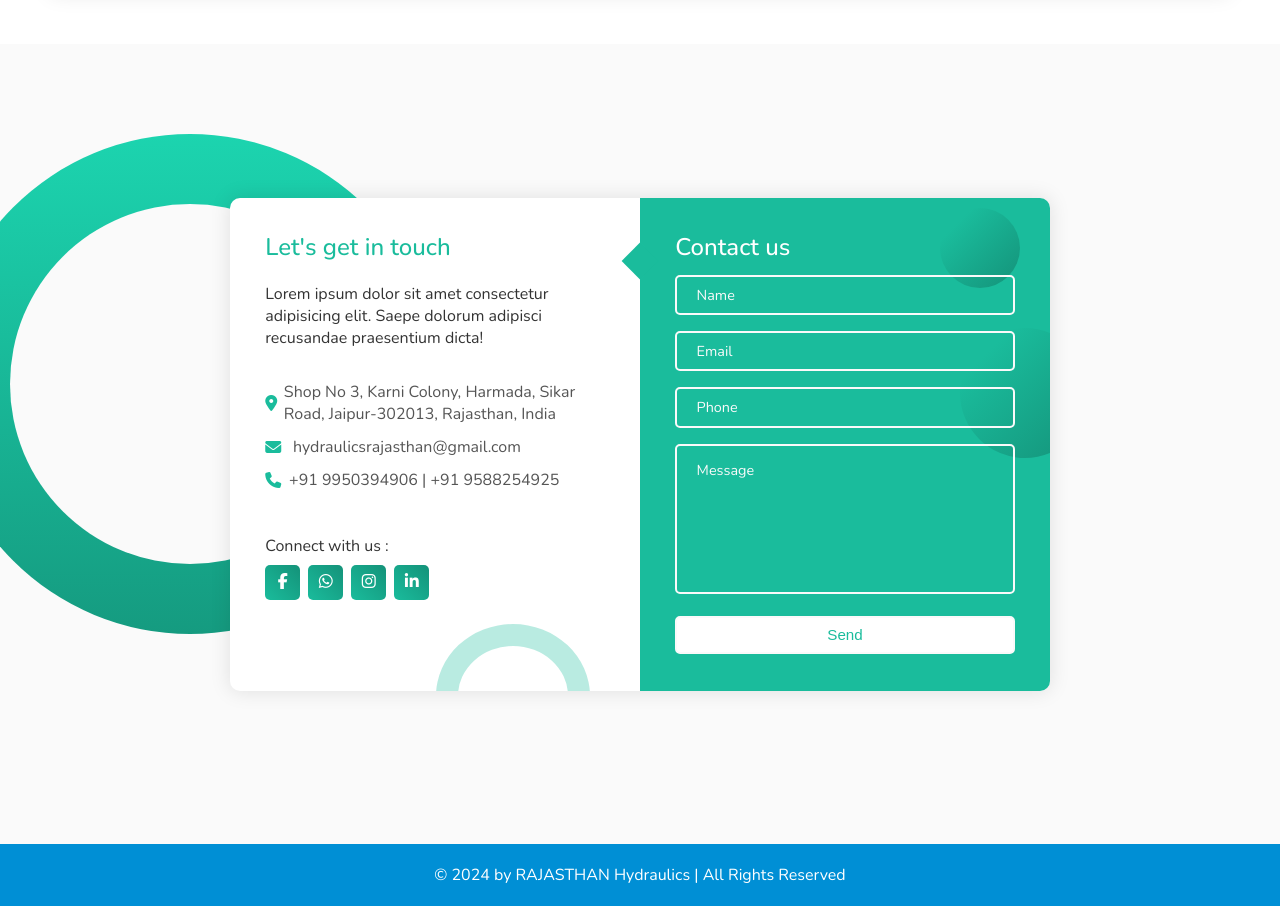
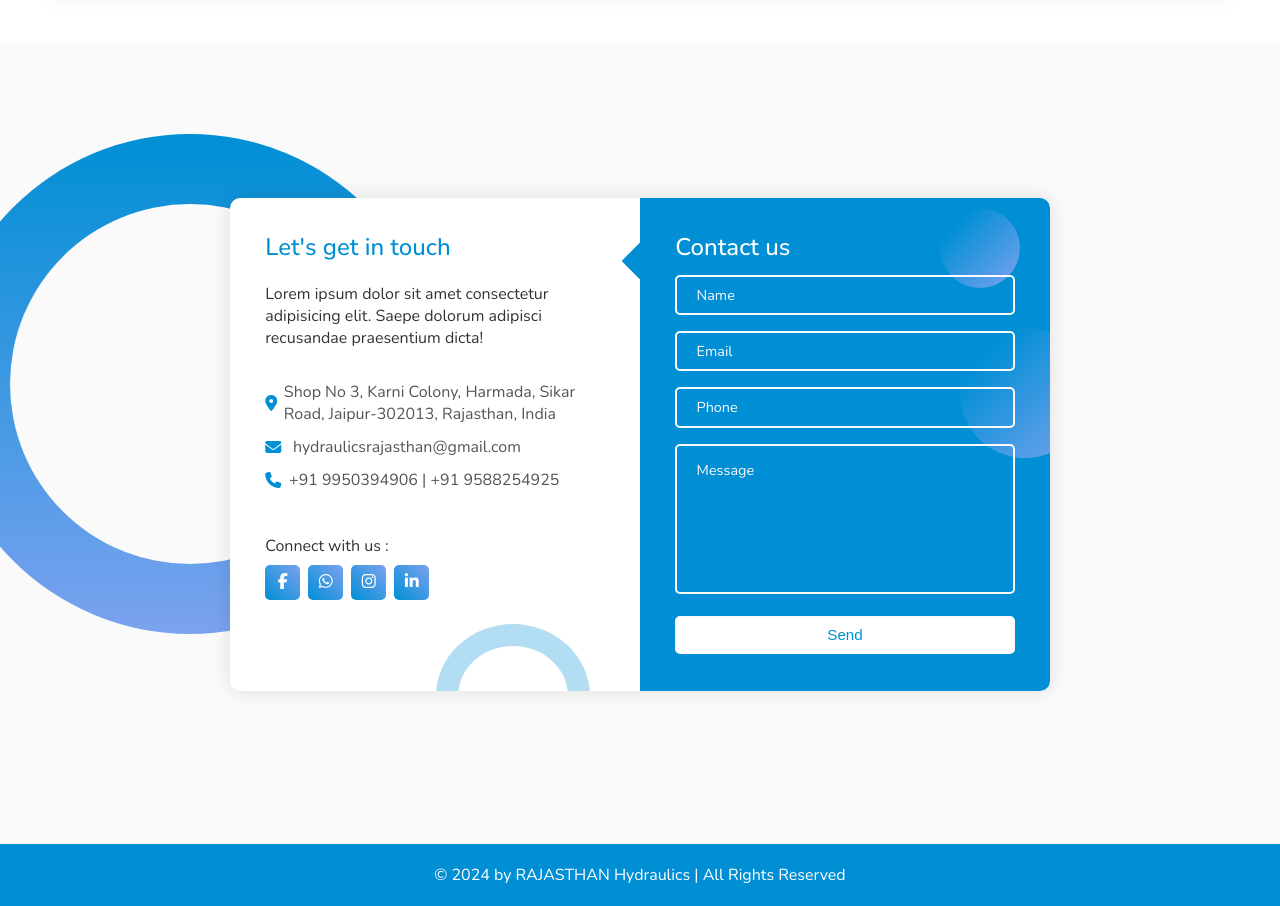
Before and after one commit to mohseenpathan258/main, a plain HTML site: page index.html in a window 1280 px wide. Shown: the part 2180-3086 px from the top of the page. Drawn offline with nearby package versions, Linux system fonts and the light colour scheme.

Commit message:
Update styles.css

```diff
--- a/styles.css
+++ b/styles.css
@@ -7,6 +7,7 @@ html{
     --darkgreen: green;
     --blue: #008fd5;
     --darkblue: darkblue;
+    --lightblue: #7ba2ef;
     --black: #000000;
     --gray: #575757;
     --white: #FFFFFF;
@@ -452,13 +453,14 @@ textarea {
 
 .contact-form {
     width: inherit;
-  background-color: #1abc9c;
+  /* background: #1abc9c; */
+  background: var(--blue);
   position: relative;
 }
 
 .circle {
   border-radius: 50%;
-  background: linear-gradient(135deg, transparent 20%, #149279);
+  background: linear-gradient(135deg, transparent 20%, var(--lightblue));
   position: absolute;
 }
 
@@ -481,7 +483,8 @@ textarea {
   position: absolute;
   width: 26px;
   height: 26px;
-  background-color: #1abc9c;
+  /* background: #1abc9c; */
+  background: var(--blue);
   transform: rotate(45deg);
   top: 50px;
   left: -13px;
@@ -553,7 +556,8 @@ textarea.input {
   background-color: #fff;
   border: 2px solid #fafafa;
   font-size: 0.95rem;
-  color: #1abc9c;
+  /* color: #1abc9c; */
+  color: var(--blue);
   line-height: 1;
   border-radius: 5px;
   outline: none;
@@ -588,7 +592,8 @@ textarea.input {
   opacity: 0;
   transition: 0.3s;
   height: 5px;
-  background-color: #1abc9c;
+  /* background: #1abc9c; */
+  background: var(--blue);
   top: 50%;
   transform: translateY(-50%);
 }
@@ -620,7 +625,8 @@ textarea.input {
 }
 
 .contact-info .title {
-  color: #1abc9c;
+  /* color: #1abc9c; */
+  color: var(--blue);
 }
 
 .text {
@@ -637,7 +643,8 @@ textarea.input {
 }
 
 .information i {
-  color: #1ABC9C;
+  /* color: #1ABC9C; */
+  color: var(--blue);
 }
 
 .icon {
@@ -662,7 +669,8 @@ textarea.input {
   width: 35px;
   height: 35px;
   border-radius: 5px;
-  background: linear-gradient(45deg, #1abc9c, #149279);
+  /* background: linear-gradient(45deg, #1abc9c, #149279); */
+  background: linear-gradient(45deg, var(--blue), var(--lightblue));
   color: #fff;
   text-align: center;
   line-height: 35px;
@@ -679,7 +687,8 @@ textarea.input {
   position: absolute;
   width: 110px;
   height: 100px;
-  border: 22px solid #1abc9c;
+  /* border: 22px solid #1abc9c; */
+  border: 22px solid var(--blue);
   border-radius: 50%;
   bottom: -77px;
   right: 50px;
@@ -691,7 +700,8 @@ textarea.input {
   width: 500px;
   height: 500px;
   border-radius: 50%;
-  background: linear-gradient(to bottom, #1cd4af, #159b80);
+  /* background: linear-gradient(to bottom, #1cd4af, #159b80); */
+  background: linear-gradient(to bottom, var(--blue), var(--lightblue));
   bottom: 50%;
   right: 50%;
   transform: translate(-40%, 38%);
```
